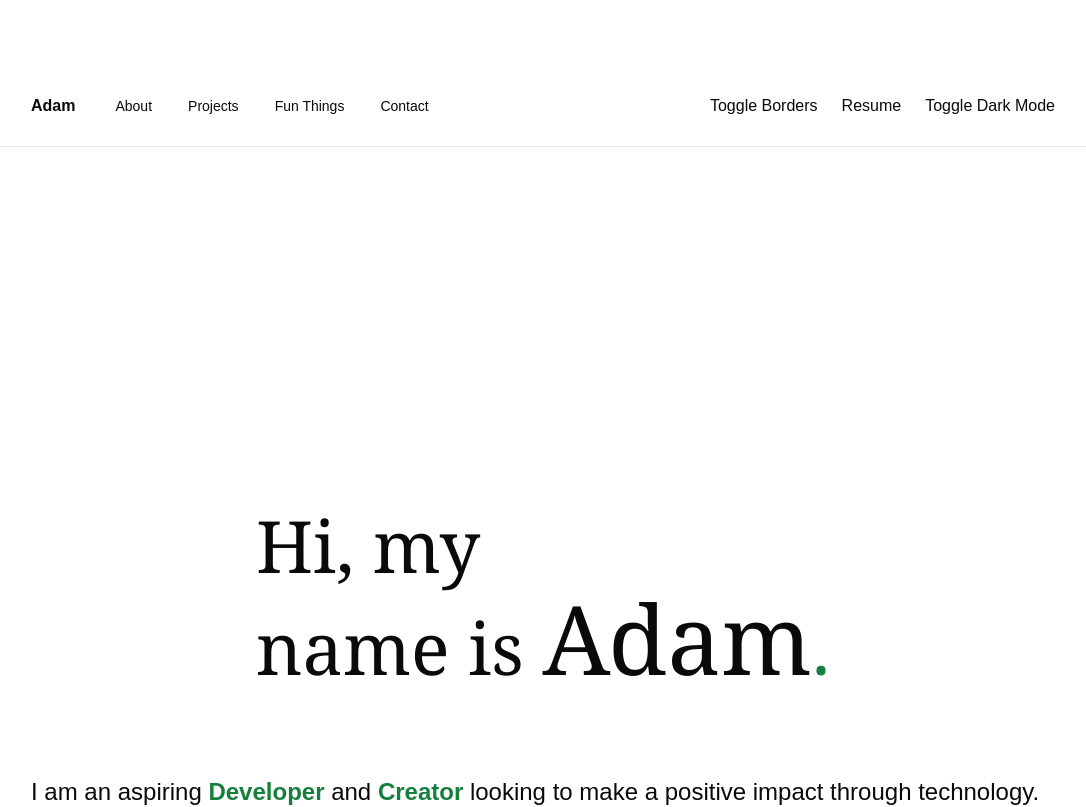
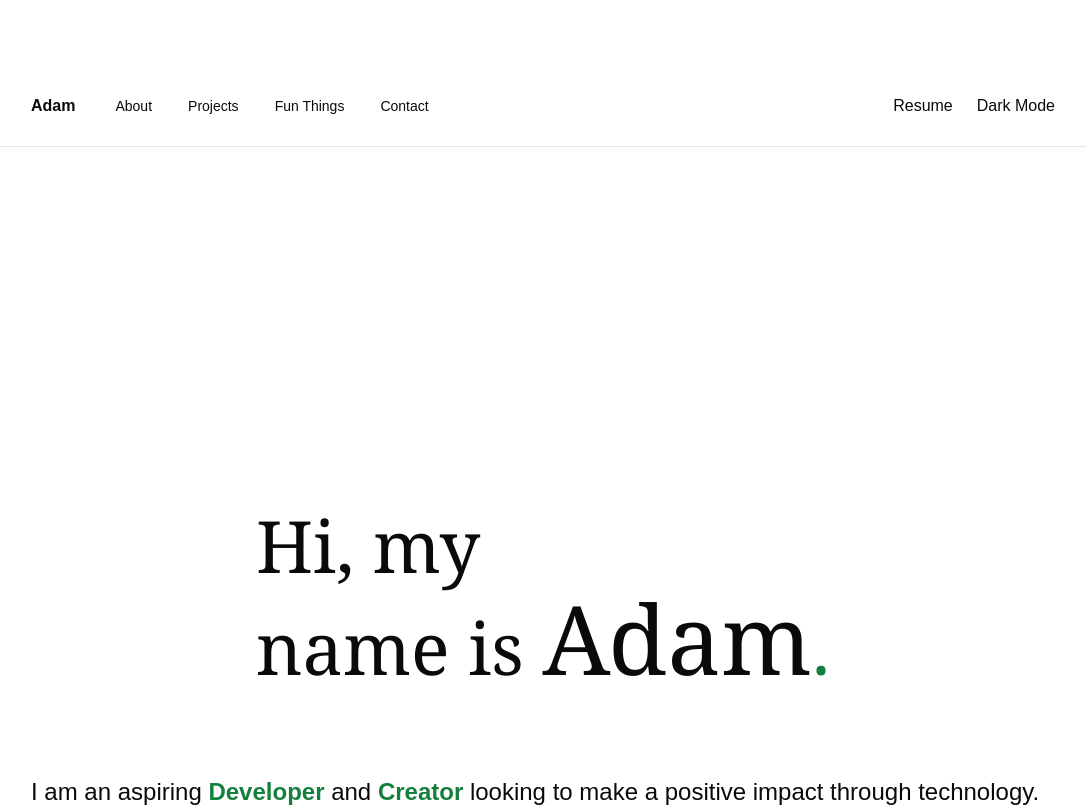
Before and after one commit to adamsulemanji/PersonalWebsite, a Next.js app in the folder frontend/: page / in a window 1280 px wide. Shown: the top 807 px of the page, without its empty margins (97-1183 px from the left). Built offline with nearby package versions, Linux system fonts and the light colour scheme.

Commit message:
Simple clean up

```diff
--- a/frontend/src/components/NavBar.tsx
+++ b/frontend/src/components/NavBar.tsx
@@ -28,9 +28,9 @@ const leftNavItems: NavItem[] = [
 ];
 
 const rightNavItems = [
-  { title: "Toggle Borders", action: "toggleBorders" },
+  // { title: "Toggle Borders", action: "toggleBorders" },
   { title: "Resume", action: "resume" },
-  { title: "Toggle Dark Mode", action: "toggleDarkMode" },
+  { title: "Dark Mode", action: "toggleDarkMode" },
 ];
 
 export default function Navbar() {
--- a/frontend/src/styles/globals.css
+++ b/frontend/src/styles/globals.css
@@ -4,6 +4,7 @@
 
 body {
   font-family: Arial, Helvetica, sans-serif;
+  cursor: url("/apple-touch-icon.png"), auto;
 }
 
 @layer base {
```
Also changed, not shown: frontend/src/components/RenderImages.tsx (+0 -10 lines).
